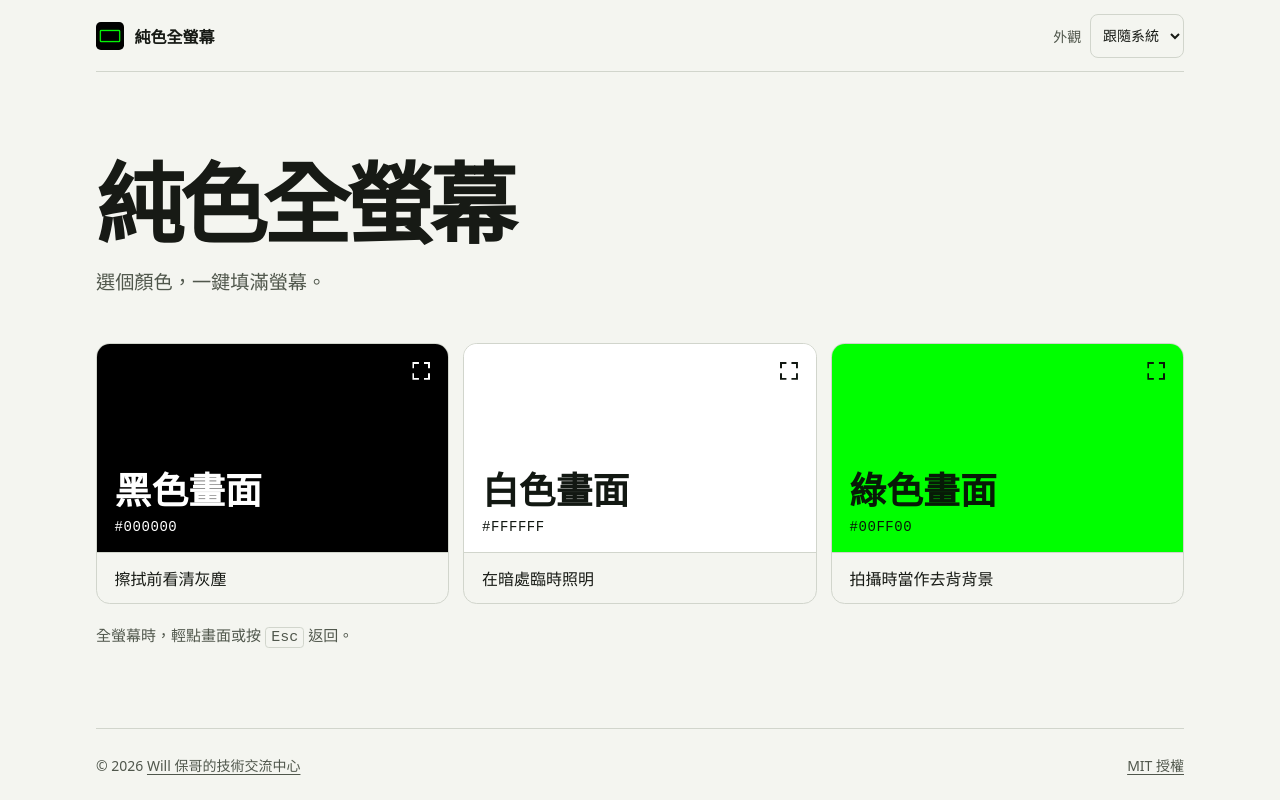
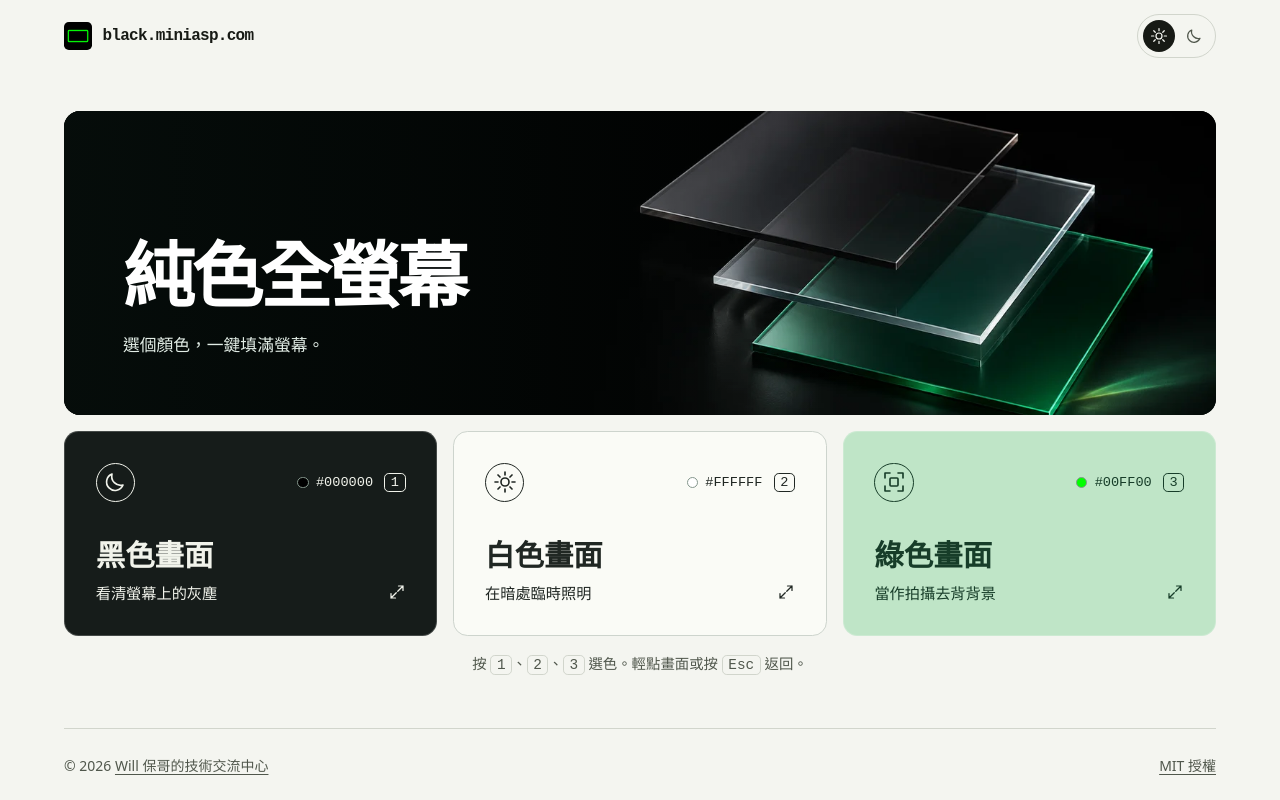
Before and after one commit to doggy8088/black, a plain HTML site: page index.html in a window 1280 px wide. Drawn offline with Linux system fonts and the light colour scheme.

Commit message:
Redesign fullscreen palette with optical glass artwork and keyboard controls

```diff
--- a/index.html
+++ b/index.html
@@ -1,7 +1,10 @@
 <!doctype html>
-<html lang="zh-TW">
+<html lang="zh-TW" data-type="software">
 <head>
   <meta charset="utf-8">
+  <meta name="page-type" content="software">
+  <meta name="site-kind" content="software">
+  <meta name="theme-color" content="#161c1a">
   <meta name="viewport" content="width=device-width, initial-scale=1, viewport-fit=cover">
   <meta name="color-scheme" content="light dark">
   <script>
@@ -21,16 +24,16 @@
   <meta property="og:title" content="純色全螢幕｜黑色畫面、白色畫面、綠色畫面">
   <meta property="og:description" content="一鍵切換黑、白、綠三種全螢幕畫面。">
   <meta property="og:url" content="https://black.miniasp.com/">
-  <meta property="og:image" content="https://black.miniasp.com/assets/share.jpg">
+  <meta property="og:image" content="https://black.miniasp.com/assets/optical-share.jpg">
   <meta property="og:image:type" content="image/jpeg">
   <meta property="og:image:width" content="1200">
   <meta property="og:image:height" content="630">
-  <meta property="og:image:alt" content="深色背景上並排的黑、白、綠三個螢幕">
+  <meta property="og:image:alt" content="深色背景上交疊的黑、白、綠玻璃色樣">
   <meta name="twitter:card" content="summary_large_image">
   <meta name="twitter:title" content="純色全螢幕｜黑色畫面、白色畫面、綠色畫面">
   <meta name="twitter:description" content="一鍵切換黑、白、綠三種全螢幕畫面。">
-  <meta name="twitter:image" content="https://black.miniasp.com/assets/share.jpg">
-  <meta name="twitter:image:alt" content="深色背景上並排的黑、白、綠三個螢幕">
+  <meta name="twitter:image" content="https://black.miniasp.com/assets/optical-share.jpg">
+  <meta name="twitter:image:alt" content="深色背景上交疊的黑、白、綠玻璃色樣">
   <link rel="icon" href="favicon.ico" sizes="16x16 32x32 48x48">
   <link rel="icon" href="assets/icons/icon-16.png" type="image/png" sizes="16x16">
   <link rel="icon" href="assets/icons/icon-32.png" type="image/png" sizes="32x32">
@@ -63,53 +66,42 @@
 <body>
   <a class="skip-link" href="#main">跳至色彩選擇</a>
   <header class="site-header frame">
-    <span class="wordmark"><img alt="" src="assets/icons/icon-48.png" width="28" height="28"> 純色全螢幕</span>
-    <label class="theme" id="theme-control" hidden>
-      <span>外觀</span>
-      <select id="theme">
-        <option value="light dark">跟隨系統</option>
-        <option value="light">淺色</option>
-        <option value="dark">深色</option>
-      </select>
-    </label>
+    <span class="wordmark"><img alt="" src="assets/icons/icon-48.png" width="28" height="28"> black.miniasp.com</span>
+    <button id="theme" type="button" role="switch" aria-checked="false" aria-label="深色模式" hidden><svg viewBox="0 0 24 24" width="24" height="24" fill="none" stroke="currentColor" stroke-width="1.65" stroke-linecap="round" stroke-linejoin="round" aria-hidden="true"><circle cx="12" cy="12" r="4"/><path d="M12 2v3m0 14v3M2 12h3m14 0h3M5 5l2 2m10 10 2 2M5 19l2-2M17 7l2-2"/></svg><svg viewBox="0 0 24 24" width="24" height="24" fill="none" stroke="currentColor" stroke-width="1.65" stroke-linecap="round" stroke-linejoin="round" aria-hidden="true"><path d="M20 15A9 9 0 0 1 9 4a8.5 8.5 0 1 0 11 11Z"/></svg></button>
   </header>
   <main class="frame" id="main">
+    <section class="hero" data-enter aria-labelledby="screen-title">
       <div class="intro">
-      <h1>純色全螢幕</h1>
+        <img src="assets/optical-glass.webp" width="1600" height="533" fetchpriority="high" alt="">
+        <div class="intro-copy">
+          <h1 id="screen-title">純色全螢幕</h1>
           <p>選個顏色，一鍵填滿螢幕。</p>
         </div>
-    <div class="palette" aria-label="螢幕顏色" role="group" inert>
-      <button class="swatch" data-color="black" type="button" aria-labelledby="black-name" aria-describedby="black-use">
-        <span class="swatch-face">
-          <span class="expand" aria-hidden="true"></span>
+      </div>
+      <div class="palette" role="group" aria-label="選擇顏色" inert>
+        <button class="swatch" data-color="black" aria-keyshortcuts="1" type="button" aria-labelledby="black-name" aria-describedby="black-use">
+          <span class="card-top"><span class="mode-icon"><svg viewBox="0 0 24 24" width="24" height="24" fill="none" stroke="currentColor" stroke-width="1.65" stroke-linecap="round" stroke-linejoin="round" aria-hidden="true"><path d="M20 15A9 9 0 0 1 9 4a8.5 8.5 0 1 0 11 11Z"/></svg></span><span class="colour-code"><i></i>#000000 <kbd>1</kbd></span></span>
           <span class="swatch-name" id="black-name">黑色畫面</span>
-          <span class="swatch-code">#000000</span>
-        </span>
-        <span class="swatch-use" id="black-use">擦拭前看清灰塵</span>
+          <span class="card-bottom"><span id="black-use">看清螢幕上的灰塵</span><svg viewBox="0 0 24 24" width="24" height="24" fill="none" stroke="currentColor" stroke-width="1.65" stroke-linecap="round" stroke-linejoin="round" aria-hidden="true"><path d="M14 4h6v6m0-6-7 7M4 14v6h6m-6 0 7-7"/></svg></span>
         </button>
-      <button class="swatch" data-color="white" type="button" aria-labelledby="white-name" aria-describedby="white-use">
-        <span class="swatch-face">
-          <span class="expand" aria-hidden="true"></span>
+        <button class="swatch" data-color="white" aria-keyshortcuts="2" type="button" aria-labelledby="white-name" aria-describedby="white-use">
+          <span class="card-top"><span class="mode-icon"><svg viewBox="0 0 24 24" width="24" height="24" fill="none" stroke="currentColor" stroke-width="1.65" stroke-linecap="round" stroke-linejoin="round" aria-hidden="true"><circle cx="12" cy="12" r="4"/><path d="M12 2v3m0 14v3M2 12h3m14 0h3M5 5l2 2m10 10 2 2M5 19l2-2M17 7l2-2"/></svg></span><span class="colour-code"><i></i>#FFFFFF <kbd>2</kbd></span></span>
           <span class="swatch-name" id="white-name">白色畫面</span>
-          <span class="swatch-code">#FFFFFF</span>
-        </span>
-        <span class="swatch-use" id="white-use">在暗處臨時照明</span>
+          <span class="card-bottom"><span id="white-use">在暗處臨時照明</span><svg viewBox="0 0 24 24" width="24" height="24" fill="none" stroke="currentColor" stroke-width="1.65" stroke-linecap="round" stroke-linejoin="round" aria-hidden="true"><path d="M14 4h6v6m0-6-7 7M4 14v6h6m-6 0 7-7"/></svg></span>
         </button>
-      <button class="swatch" data-color="green" type="button" aria-labelledby="green-name" aria-describedby="green-use">
-        <span class="swatch-face">
-          <span class="expand" aria-hidden="true"></span>
+        <button class="swatch" data-color="green" aria-keyshortcuts="3" type="button" aria-labelledby="green-name" aria-describedby="green-use">
+          <span class="card-top"><span class="mode-icon"><svg viewBox="0 0 24 24" width="24" height="24" fill="none" stroke="currentColor" stroke-width="1.65" stroke-linecap="round" stroke-linejoin="round" aria-hidden="true"><path d="M8 3H3v5m13-5h5v5M3 16v5h5m13-5v5h-5"/><rect x="8" y="8" width="8" height="8" rx="1"/></svg></span><span class="colour-code"><i></i>#00FF00 <kbd>3</kbd></span></span>
           <span class="swatch-name" id="green-name">綠色畫面</span>
-          <span class="swatch-code">#00FF00</span>
-        </span>
-        <span class="swatch-use" id="green-use">拍攝時當作去背背景</span>
+          <span class="card-bottom"><span id="green-use">當作拍攝去背背景</span><svg viewBox="0 0 24 24" width="24" height="24" fill="none" stroke="currentColor" stroke-width="1.65" stroke-linecap="round" stroke-linejoin="round" aria-hidden="true"><path d="M14 4h6v6m0-6-7 7M4 14v6h6m-6 0 7-7"/></svg></span>
         </button>
       </div>
-    <p id="instructions" class="instructions">全螢幕時，輕點畫面或按 <kbd>Esc</kbd> 返回。</p>
+      <p id="instructions" class="instructions">按 <kbd>1</kbd>、<kbd>2</kbd>、<kbd>3</kbd> 選色。輕點畫面或按 <kbd>Esc</kbd> 返回。</p>
+    </section>
     <noscript><p>請啟用 JavaScript 以開啟全螢幕。</p></noscript>
   </main>
   <footer class="site-footer frame">
     <span>© 2026 <a href="https://www.facebook.com/will.fans/" target="_blank" rel="noopener noreferrer">Will 保哥的技術交流中心</a></span>
-    <span><a href="LICENSE">MIT 授權</a></span>
+    <span><a href="https://github.com/doggy8088/black/blob/main/LICENSE">MIT 授權</a></span>
   </footer>
   <dialog id="display" aria-label="純色全螢幕" aria-describedby="exit-hint">
     <button id="display-color" type="button" autofocus aria-label="離開全螢幕"></button>
--- a/screen.js
+++ b/screen.js
@@ -2,25 +2,28 @@ const colorScheme = document.querySelector('meta[name="color-scheme"]');
 const theme = document.querySelector('#theme');
 const themeKey = 'screen-theme';
 
+const systemTheme = matchMedia('(prefers-color-scheme: dark)');
+
 function applyTheme(value) {
   const scheme = value === 'light' || value === 'dark' ? value : 'light dark';
   colorScheme.content = scheme;
-  theme.value = scheme;
+  const dark = scheme === 'dark' || (scheme === 'light dark' && systemTheme.matches);
+  theme.setAttribute('aria-checked', String(dark));
 }
 
 applyTheme(colorScheme.content);
-document.querySelector('#theme-control').hidden = false;
+theme.hidden = false;
+systemTheme.addEventListener('change', () => applyTheme(colorScheme.content));
 
-theme.addEventListener('change', () => {
-  applyTheme(theme.value);
+theme.addEventListener('click', () => {
+  const dark = theme.getAttribute('aria-checked') !== 'true';
+  const scheme = dark === systemTheme.matches ? 'light dark' : dark ? 'dark' : 'light';
+  applyTheme(scheme);
   try {
-    if (theme.value === 'light dark') {
-      localStorage.removeItem(themeKey);
-    } else {
-      localStorage.setItem(themeKey, theme.value);
-    }
+    if (scheme === 'light dark') localStorage.removeItem(themeKey);
+    else localStorage.setItem(themeKey, scheme);
   } catch {
-    // The in-page preference still works when site storage is disabled.
+    // The preference still applies when storage is disabled.
   }
 });
 
@@ -37,6 +40,7 @@ async function openScreen(button) {
   opener = button;
   display.dataset.color = button.dataset.color;
   display.setAttribute('aria-label', button.querySelector('.swatch-name').textContent);
+  if (display.open) return;
   display.showModal();
 
   if (document.fullscreenEnabled && surface.requestFullscreen) {
@@ -55,6 +59,18 @@ async function openScreen(button) {
 
 if (typeof display.showModal === 'function') {
   palette.inert = false;
+  document.addEventListener('keydown', (event) => {
+    if (event.repeat || event.isComposing || event.ctrlKey || event.metaKey ||
+        event.altKey || event.shiftKey || event.defaultPrevented) return;
+    if (event.target instanceof Element &&
+        event.target.closest('input, textarea, select, [contenteditable="true"]')) return;
+    if (!['1', '2', '3'].includes(event.key)) return;
+    const button = palette.querySelector('[aria-keyshortcuts="' + event.key + '"]');
+    if (button) {
+      event.preventDefault();
+      openScreen(button);
+    }
+  });
   for (const button of palette.querySelectorAll('button')) {
     button.addEventListener('click', () => openScreen(button));
   }
--- a/styles.css
+++ b/styles.css
@@ -82,108 +82,9 @@ body {
 
 .wordmark img { border-radius: .3rem; }
 
-.theme:not([hidden]) {
-  display: flex;
-  align-items: center;
-  gap: .55rem;
-  color: var(--muted);
-  font-size: .875rem;
-}
-
-select {
-  min-block-size: 2.75rem;
-  padding-inline: .5rem;
-  border: 1px solid var(--line);
-  border-radius: .5rem;
-  background: var(--page);
-  color: var(--text);
-  font: inherit;
-}
-
-main {
-  align-self: center;
-  padding-block: clamp(2.5rem, 7vh, 5.5rem);
-}
-
-.intro { margin-block-end: clamp(1.7rem, 4vw, 3rem); }
-
-h1 {
-  margin: 0;
-  font-size: clamp(2.4rem, 7.5vw, 5.5rem);
-  font-weight: 800;
-  line-height: 1.13;
-  letter-spacing: -.055em;
-}
-
-.intro p {
-  margin: .85rem 0 0;
-  font-size: clamp(1rem, 2vw, 1.2rem);
-  color: var(--muted);
-}
-
-.palette {
-  display: grid;
-  grid-template-columns: repeat(3, minmax(0, 1fr));
-  gap: .9rem;
-}
-
 [data-color="black"] { --swatch: #000; --on-swatch: #fff; }
 [data-color="white"] { --swatch: #fff; --on-swatch: #121812; }
 [data-color="green"] { --swatch: #00ff00; --on-swatch: #071a07; }
-
-.swatch {
-  min-inline-size: 0;
-  display: grid;
-  border: 1px solid var(--line);
-  padding: 0;
-  overflow: hidden;
-  border-radius: var(--radius);
-  background: var(--page);
-  color: var(--text);
-  font: inherit;
-  text-align: start;
-  cursor: pointer;
-}
-
-.swatch-face {
-  display: flex;
-  flex-direction: column;
-  align-items: start;
-  justify-content: end;
-  position: relative;
-  min-block-size: 13rem;
-  padding: 1.1rem;
-  background: var(--swatch);
-  color: var(--on-swatch);
-}
-
-.swatch-name { font-size: clamp(1.65rem, 3.1vw, 2.3rem); font-weight: 750; }
-.swatch-code, kbd { font-family: ui-monospace, monospace; }
-.swatch-code { margin-block-start: .2rem; font-size: .875rem; letter-spacing: .04em; }
-
-.expand {
-  position: absolute;
-  inset: 1.1rem 1.1rem auto auto;
-  inline-size: 1.125rem;
-  block-size: 1.125rem;
-  border: 2px solid;
-  clip-path: polygon(0 0, 36% 0, 36% 36%, 64% 36%, 64% 0, 100% 0, 100% 36%, 64% 36%, 64% 64%, 100% 64%, 100% 100%, 64% 100%, 64% 64%, 36% 64%, 36% 100%, 0 100%, 0 64%, 36% 64%, 36% 36%, 0 36%);
-}
-
-.swatch-use { padding: .8rem 1.1rem; border-block-start: 1px solid var(--line); }
-.instructions { margin: 1.25rem 0 0; color: var(--muted); font-size: .9375rem; }
-kbd { padding: .08em .35em; border: 1px solid var(--line); border-radius: .25em; }
-
-.site-footer {
-  border-block-start: 1px solid var(--line);
-  padding-block: .75rem;
-  color: var(--muted);
-  font-size: .875rem;
-}
-
-a { color: inherit; text-underline-offset: .2em; }
-a:hover { text-decoration-thickness: .12em; }
-:focus-visible { outline: 2px solid var(--accent); outline-offset: 4px; }
 
 #display {
   position: fixed;
@@ -229,23 +130,56 @@ html:has(#display[open]) { overflow: hidden; }
   white-space: nowrap;
 }
 
-@media (max-width: 42rem) {
-  .palette { grid-template-columns: minmax(0, 1fr); gap: .65rem; }
-  .swatch-face { min-block-size: 5.5rem; padding: .65rem .9rem; }
-  .swatch-use { padding: .45rem .9rem; }
-  .expand { inset: .95rem .95rem auto auto; }
+#theme:not([hidden]) { display:flex; align-items:center; gap:3px; }
+#theme { position:relative; isolation:isolate; padding:5px; border-radius:99px; border:1px solid var(--line); background:var(--page); color:var(--muted); cursor:pointer; }
+#theme svg { width:32px; height:32px; padding:7px; }
+#theme::before { content:""; position:absolute; z-index:-1; left:5px; width:32px; height:32px; border-radius:50%; background:var(--text); }
+#theme[aria-checked=true]::before { transform:translateX(35px); }
+#theme[aria-checked=false] svg:first-child, #theme[aria-checked=true] svg:last-child { color:var(--page); }
+.frame { max-width:74rem; width:calc(100% - 2 * var(--gutter)); }
+.wordmark { font:600 1rem ui-monospace, monospace; letter-spacing:-.045em; }
+.site-header { border:0; }
+main { align-self:center; padding-block:1rem; }
+.intro { position:relative; overflow:hidden; isolation:isolate; display:flex; align-items:end; min-height:clamp(16rem,38vh,25rem); padding:clamp(1.5rem,4.6vw,4rem); background:#090d0c; color:#fff; border-radius:1rem; }
+.intro img { position:absolute; z-index:-2; inset:0; width:100%; height:100%; object-fit:cover; object-position:70% 54%; }
+.intro::before { content:""; position:absolute; z-index:-1; inset:0; background:linear-gradient(90deg,#07100dc9,transparent 70%); }
+h1 { margin:0; font-size:clamp(2.5rem,5.6vw,5rem); line-height:1.18; font-weight:600; letter-spacing:-.045em; }
+.intro p { margin:1rem 0 0; font-size:1.05rem; color:#e2ede6; }
+.palette { margin-top:1rem; display:grid; grid-template-columns:repeat(3,minmax(0,1fr)); gap:1rem; }
+.swatch { display:grid; gap:.35rem; padding:clamp(1rem,2.4vw,2rem); border-radius:.9rem; border:1px solid #ffffff32; font:inherit; text-align:start; cursor:pointer; }
+.swatch[data-color=black] { background:#161c1a; color:#f1f3eb; }
+.swatch[data-color=white] { background:#fafbf6; border-color:#cdd4cd; color:#202723; }
+.swatch[data-color=green] { background:#bfe5c7; color:#173d29; }
+.card-top,.card-bottom { display:flex; align-items:center; justify-content:space-between; gap:.4rem; }
+.card-top { margin-bottom:clamp(1rem,3vh,2rem); }
+.mode-icon { display:grid; place-items:center; border:1px solid currentColor; border-radius:50%; width:2.45rem; height:2.45rem; }
+.colour-code { display:flex; align-items:center; gap:.45rem; font: .85rem ui-monospace, monospace; }
+.colour-code i { width:.72rem; height:.72rem; border-radius:50%; border:1px solid #85978d; background:var(--swatch); }
+.swatch-name { font-size:clamp(1.35rem,2.3vw,2rem); font-weight:650; }
+.card-bottom { font-size:.95rem; }
+.card-bottom svg { width:18px; }
+.instructions { text-align:center; color:var(--muted); font-size:.9rem; margin:1rem 0; }
+kbd { border:1px solid var(--line); padding:.08rem .35rem; border-radius:.3rem; }
+.site-footer { border-top:1px solid var(--line); color:var(--muted); font-size:.875rem; }
+.site-footer a { display:inline-flex; align-items:center; min-height:44px; color:inherit; text-underline-offset:.2em; }
+:focus-visible { outline:3px solid var(--accent); outline-offset:3px; }
+@media (hover:hover) { .swatch:hover { transform:translateY(-2px); } .swatch:active { transform:translateY(0); } }
+@media (prefers-reduced-motion:no-preference) {
+  #theme::before,.swatch { transition:transform .16s ease; }
+  .intro-copy { animation:enter .35s ease-out both; }
+  @keyframes enter { from { opacity:0; transform:translateY(5px); } }
 }
-
-@media (hover: hover) {
-  .swatch:hover { border-color: var(--accent); transform: translateY(-2px); }
-  .swatch:active { transform: none; }
+@media (max-width:42rem) {
+  .palette { grid-template-columns:1fr; gap:.55rem; }
+  .intro { min-height:12rem; }
+  .intro::before { background:linear-gradient(0deg,#05100ee6,transparent 90%); }
+  .swatch { grid-template-columns:2.6rem 1fr auto; align-items:center; gap:.2rem .65rem; }
+  .card-top,.card-bottom { display:contents; }
+  .mode-icon { grid-column:1; grid-row:1/3; }
+  .swatch-name { grid-column:2; grid-row:1; }
+  .colour-code { grid-column:3; grid-row:1; font-size:.72rem; }
+  .card-bottom span { grid-column:2; grid-row:2; font-size:.82rem; }
+  .card-bottom svg { grid-column:3; grid-row:2; justify-self:end; }
+  .site-header,.site-footer { min-height:3.75rem; }
 }
-
-@media (prefers-reduced-motion: no-preference) {
-  .intro { animation: enter .28s ease-out both; }
-  .swatch { transition: border-color .16s ease, transform .16s ease; }
-  @keyframes enter {
-    from { opacity: 0; transform: translateY(6px); }
-    to { opacity: 1; transform: none; }
-  }
-}
+.colour-code kbd { margin-left:.25rem; border-color:currentColor; }
```
Also changed, not shown: assets/optical-glass.webp (added), assets/optical-share.jpg (added), 1 other file. Lines whose indentation alone changed are shown as unchanged.
